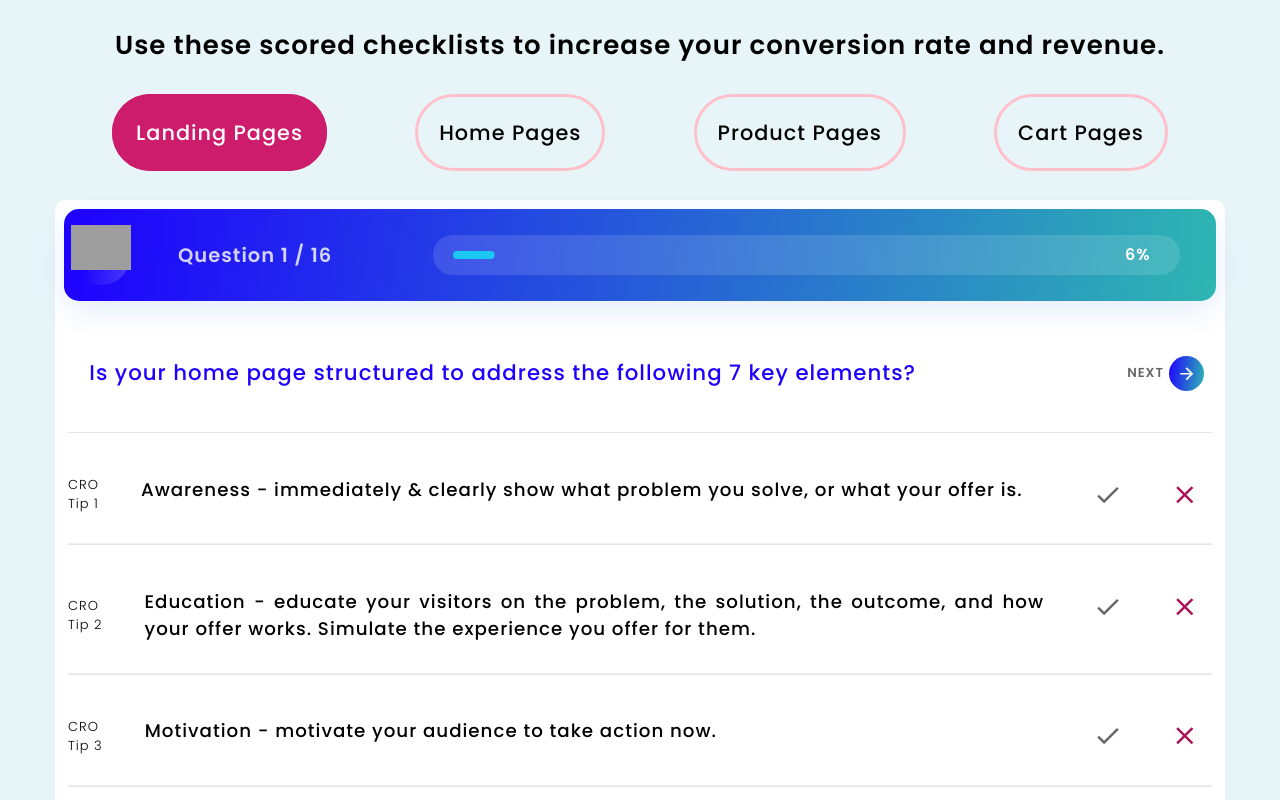
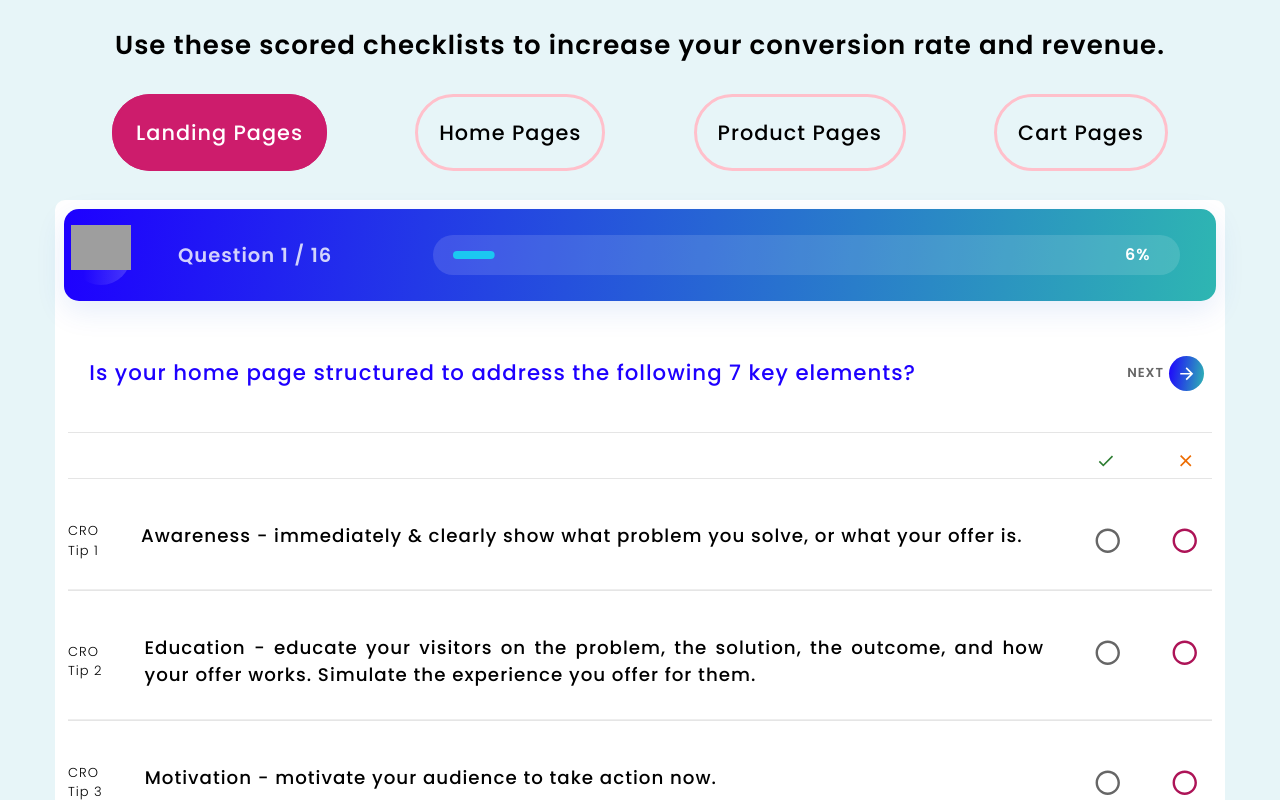
Before and after one commit to jacobdmn/Checklist-SEO-Quiz-App, a React (Create React App) app: page / in a window 1280 px wide. Shown: the top 800 px of the page. Built offline with nearby package versions, Linux system fonts and the light colour scheme; grey boxes are pictures that could not be loaded.

Commit message:
checkboxes update

```diff
--- a/src/components/Content.tsx
+++ b/src/components/Content.tsx
@@ -228,6 +228,14 @@ const Content = ({ checklist }: { checklist: any }) => {
                 </div>
               </div>
               <List className='options' dense>
+                <div className='YesNo'>
+                  <div>
+                    <DoneIcon color='success' />
+                  </div>
+                  <div>
+                    <CloseIcon color='warning' />
+                  </div>
+                </div>
                 {currentQuestion <= checklist.questions.length - 1 &&
                   checklist.questions[currentQuestion].options.map(
                     (option: any, index: number) => (
@@ -274,31 +282,10 @@ const Content = ({ checklist }: { checklist: any }) => {
                               }}>
                               <Radio
                                 {...controlProps(true, index)}
-                                icon={<DoneIcon />}
-                                checkedIcon={
-                                  <DoneIcon
-                                    sx={{
-                                      transform: "scale(1.3)",
-                                      border: "1px solid currentColor",
-                                      borderRadius: "50%",
-                                    }}
-                                    color='success'
-                                  />
-                                }
+                                color='success'
                               />
                               <Radio
                                 {...controlProps(false, index)}
-                                icon={<CloseIcon />}
-                                checkedIcon={
-                                  <CloseIcon
-                                    sx={{
-                                      transform: "scale(1.3)",
-                                      borderRadius: "50%",
-                                      color: pink[800],
-                                      border: "1px solid currentColor",
-                                    }}
-                                  />
-                                }
                                 sx={{
                                   transform: "scale(1.5)",
                                   color: pink[800],
--- a/src/style/index.css
+++ b/src/style/index.css
@@ -399,6 +399,24 @@ body {
   font-weight: 900;
 }
 
+.checklist__container .checklist_form_QA .checklist__questions .YesNo {
+  display: -webkit-box;
+  display: -ms-flexbox;
+  display: flex;
+  -webkit-box-orient: horizontal;
+  -webkit-box-direction: normal;
+      -ms-flex-direction: row;
+          flex-direction: row;
+  gap: 60px;
+  -webkit-box-pack: end;
+      -ms-flex-pack: end;
+          justify-content: flex-end;
+  font-size: 1.4em;
+  padding-right: 17px;
+  border-top: 1px solid rgba(0, 0, 0, 0.1);
+  padding-top: 1em;
+}
+
 .checklist__container .checklist_form_QA .checklist__questions .options .option {
   border-top: 1px solid rgba(0, 0, 0, 0.1);
   padding-top: 1em;
--- a/src/style/index.scss
+++ b/src/style/index.scss
@@ -315,6 +315,16 @@ body {
         }
       }
 
+      .YesNo {
+        display: flex;
+        flex-direction: row;
+        gap: 60px;
+        justify-content: flex-end;
+        font-size: 1.4em;
+        padding-right: 17px;
+        border-top: 1px solid rgba(0, 0, 0, 0.1);
+        padding-top: 1em;
+      }
       .options {
         .option {
           border-top: 1px solid rgba(0, 0, 0, 0.1);
```
Also changed, not shown: 1 other file (tests, documents, lock files or other folders).
